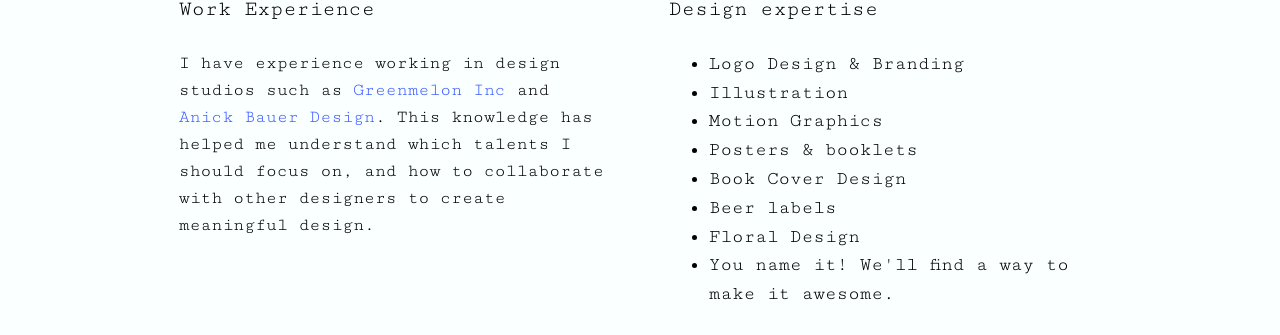
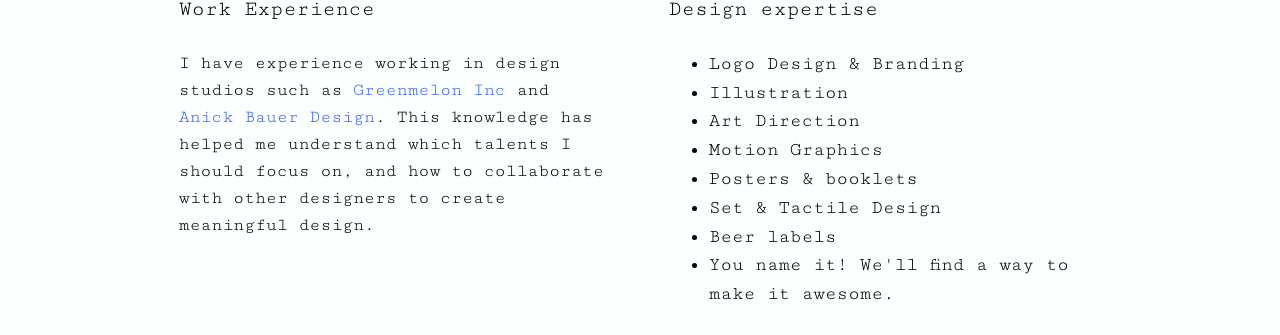
Before and after one commit to heathermcd12/portfolio, a Jekyll site: the page built from about.html, in a window 1280 px wide. Shown: the part 871-1206 px from the top of the page. Built offline with Jekyll 4.4.1, drawn with Linux system fonts in a browser that asks for light colours.

Commit message:
addition of words for expertise

```diff
--- a/about.html
+++ b/about.html
@@ -30,11 +30,11 @@ layout: default
             <ul>
                 <li>Logo Design &amp; Branding</li>
                 <li>Illustration</li>
+                <li>Art Direction</li>
                 <li>Motion Graphics</li>
                 <li>Posters &amp; booklets</li>
-                <li>Book Cover Design</li>
+                <li>Set & Tactile Design</li>
                 <li>Beer labels</li>
-                <li>Floral Design</li>
                 <li>You name it! We'll find a way to make it awesome.</li>
             </ul>
 
```
